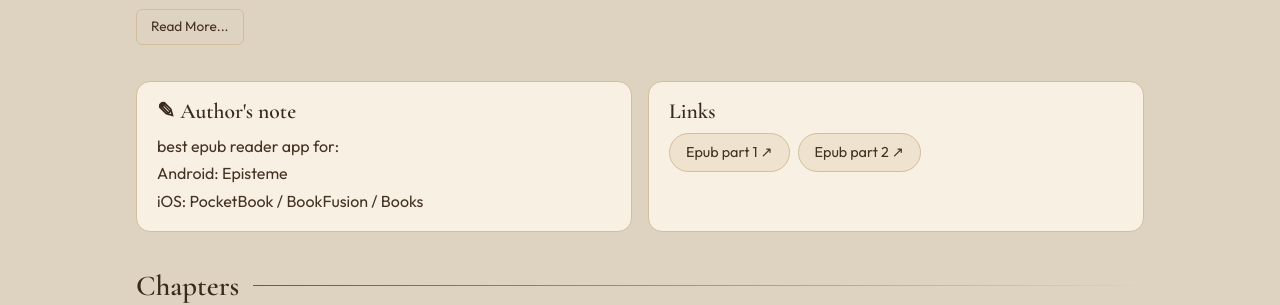
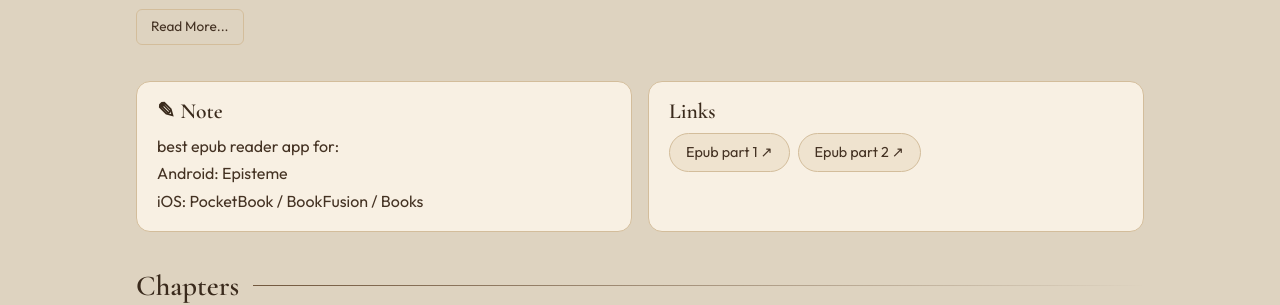
Before and after one commit to soleumn/soleumn.github.io, a Jekyll site: the page built from _novels/gsgw.md, in a window 1280 px wide. Shown: the part 707-1012 px from the top of the page. Built offline with Jekyll 4.4.1, drawn with Linux system fonts in a browser that asks for light colours.

Commit message:
Update novel.html

```diff
--- a/_layouts/novel.html
+++ b/_layouts/novel.html
@@ -45,7 +45,7 @@ layout: default
   {% if page.quote or page.desc or page.links %}
   <section class="novel-section novel-extras">
     {% if page.quote %}<figure class="novel-quote"><blockquote>{{ page.quote }}</blockquote></figure>{% endif %}
-    {% if page.desc %}<div class="novel-note"><h3>✎ Author's note</h3><p>{{ page.desc }}</p></div>{% endif %}
+    {% if page.desc %}<div class="novel-note"><h3>✎ Note</h3><p>{{ page.desc }}</p></div>{% endif %}
     {% if page.links %}<div class="novel-links"><h3>Links</h3><div class="link-row">{% for l in page.links %}<a class="link-btn" href="{{ l.url }}" target="_blank" rel="noopener">{{ l.name }} ↗</a>{% endfor %}</div></div>{% endif %}
   </section>
   {% endif %}
```
